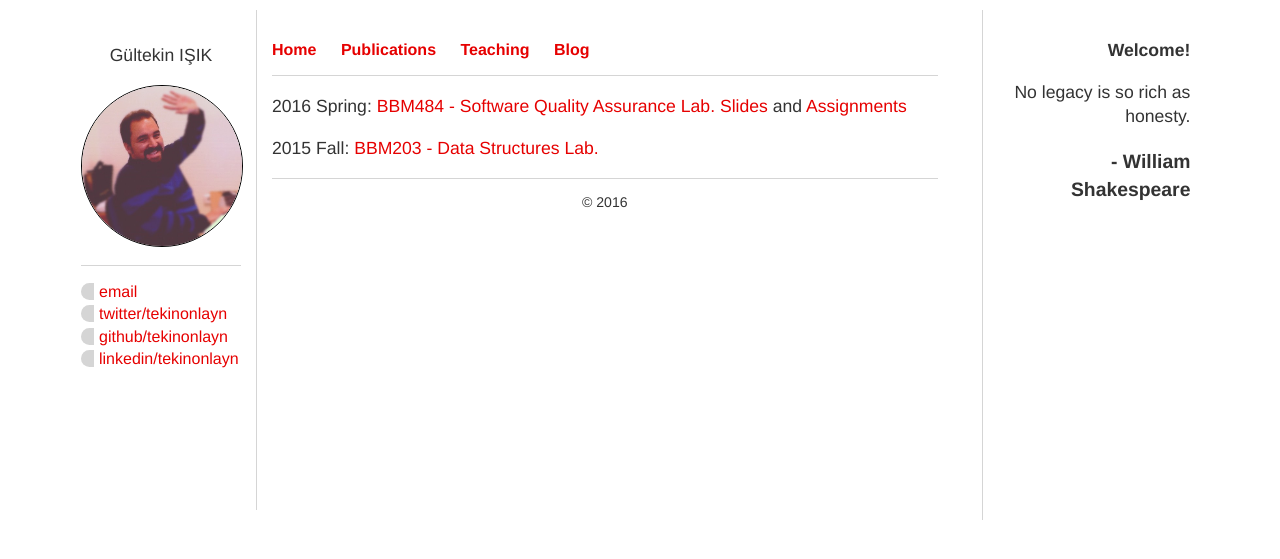
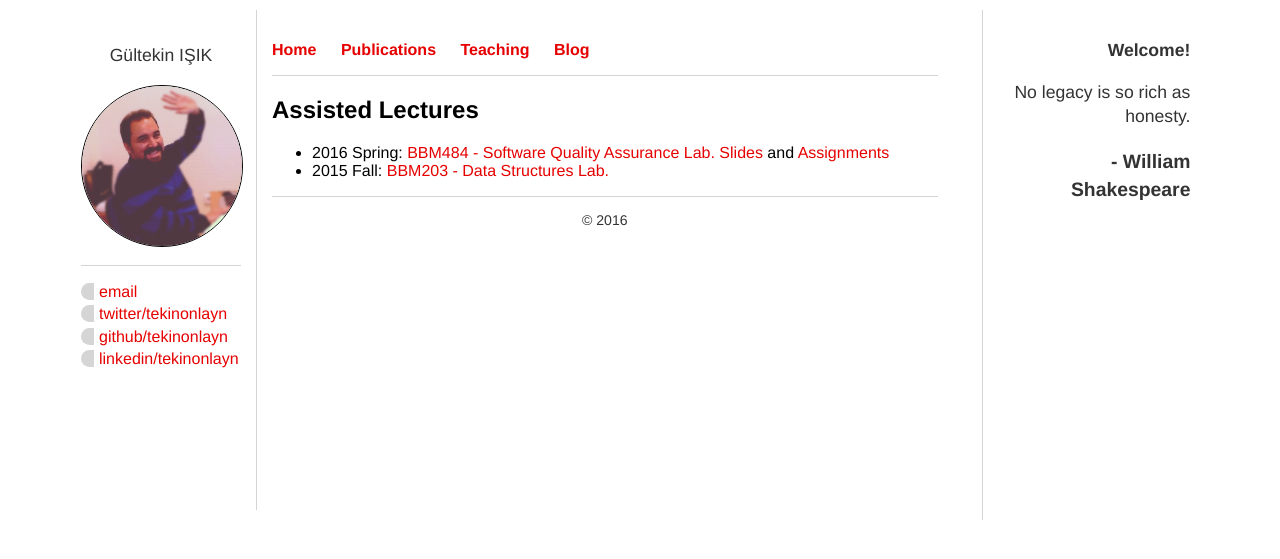
Before and after one commit to tekinonlayn/gi.github.io, a Jekyll site: the page built from teaching/index.html, in a window 1280 px wide. Shown: the top 559 px of the page. Built offline with Jekyll 4.4.1, drawn with Linux system fonts in a browser that asks for light colours.

Commit message:
Update index.html

```diff
--- a/teaching/index.html
+++ b/teaching/index.html
@@ -3,7 +3,10 @@ layout: varsay
 title: Gültekin Işık - Teaching
 ---
 <div class="blurb">
-	<p>2016 Spring: <a href="https://drive.google.com/folderview?id=0B6dKdxaNjBENaUhaMWFDQm9ZMFU&usp=sharing#list" target="_blank">BBM484 - Software Quality Assurance Lab. Slides</a> and <a href="https://drive.google.com/folderview?id=0B6dKdxaNjBENcC15Q3ZQZlpLSnc&usp=sharing#list">Assignments</a></p>
-	<p>2015 Fall: <a href="http://web.cs.hacettepe.edu.tr/~bbm201/" target="_blank">BBM203 - Data Structures Lab.</a></p>
+	<h2>Assisted Lectures</h2>
+	<ul>
+	<li>2016 Spring: <a href="https://drive.google.com/folderview?id=0B6dKdxaNjBENaUhaMWFDQm9ZMFU&usp=sharing#list" target="_blank">BBM484 - Software Quality Assurance Lab. Slides</a> and <a href="https://drive.google.com/folderview?id=0B6dKdxaNjBENcC15Q3ZQZlpLSnc&usp=sharing#list">Assignments</a></li>
+	<li>2015 Fall: <a href="http://web.cs.hacettepe.edu.tr/~bbm201/" target="_blank">BBM203 - Data Structures Lab.</a></li>
+	</ul>
 
 </div><!-- /.blurb -->
```
